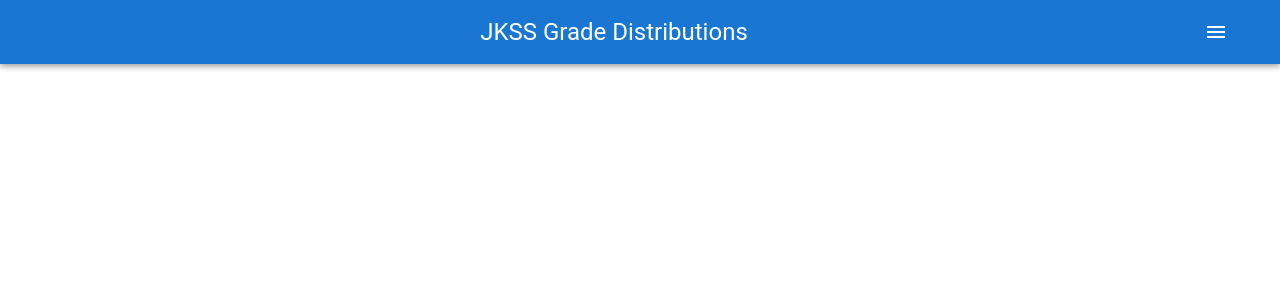
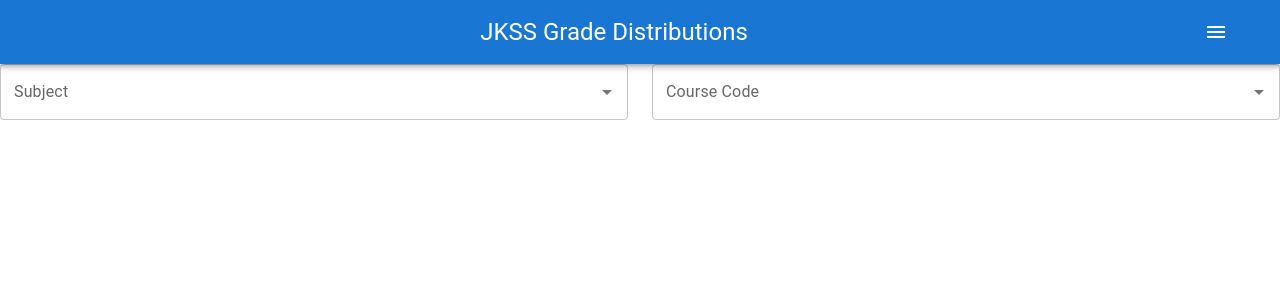
Before and after one commit to sohilgoswami/jkss, a React (Create React App) app in the folder frontend/: page / in a window 1280 px wide. Shown: the top 300 px of the page. Built offline with nearby package versions, Linux system fonts and the light colour scheme.

Commit message:
updated inputs

```diff
--- a/frontend/src/App.js
+++ b/frontend/src/App.js
@@ -1,11 +1,13 @@
 import logo from './logo.svg';
 import './App.css';
 import Menubar from './components/Menubar';
+import InputFields from './components/InputFields';
 
 function App() {
   return (
     <div className="App">
       <Menubar/>
+      <InputFields/>
     </div>
   );
 }
--- a/frontend/src/components/InputFields.js
+++ b/frontend/src/components/InputFields.js
@@ -0,0 +1,155 @@
+import * as React from 'react';
+import TextField from '@mui/material/TextField';
+import Autocomplete from '@mui/material/Autocomplete';
+import { Grid } from '@mui/material';
+
+export default function InputFields() {
+  return (
+    <Grid container spacing = {3}>
+        <Grid item xs={12} sm={6}>
+          <Autocomplete
+            disablePortal
+            id="combo-box-demo"
+            options={top100Films}
+            renderInput={(params) => <TextField {...params} label="Subject" />}
+          />
+        </Grid>
+        <Grid item xs={12} sm={6}>
+          <Autocomplete
+            disablePortal
+            id="combo-box-demo"
+            options={top100Films}
+            renderInput={(params) => <TextField {...params} label="Course Code" />}
+          />
+        </Grid>
+    </Grid>
+  );
+}
+
+// Top 100 films as rated by IMDb users. http://www.imdb.com/chart/top
+const top100Films = [
+  { label: 'The Shawshank Redemption', year: 1994 },
+  { label: 'The Godfather', year: 1972 },
+  { label: 'The Godfather: Part II', year: 1974 },
+  { label: 'The Dark Knight', year: 2008 },
+  { label: '12 Angry Men', year: 1957 },
+  { label: "Schindler's List", year: 1993 },
+  { label: 'Pulp Fiction', year: 1994 },
+  {
+    label: 'The Lord of the Rings: The Return of the King',
+    year: 2003,
+  },
+  { label: 'The Good, the Bad and the Ugly', year: 1966 },
+  { label: 'Fight Club', year: 1999 },
+  {
+    label: 'The Lord of the Rings: The Fellowship of the Ring',
+    year: 2001,
+  },
+  {
+    label: 'Star Wars: Episode V - The Empire Strikes Back',
+    year: 1980,
+  },
+  { label: 'Forrest Gump', year: 1994 },
+  { label: 'Inception', year: 2010 },
+  {
+    label: 'The Lord of the Rings: The Two Towers',
+    year: 2002,
+  },
+  { label: "One Flew Over the Cuckoo's Nest", year: 1975 },
+  { label: 'Goodfellas', year: 1990 },
+  { label: 'The Matrix', year: 1999 },
+  { label: 'Seven Samurai', year: 1954 },
+  {
+    label: 'Star Wars: Episode IV - A New Hope',
+    year: 1977,
+  },
+  { label: 'City of God', year: 2002 },
+  { label: 'Se7en', year: 1995 },
+  { label: 'The Silence of the Lambs', year: 1991 },
+  { label: "It's a Wonderful Life", year: 1946 },
+  { label: 'Life Is Beautiful', year: 1997 },
+  { label: 'The Usual Suspects', year: 1995 },
+  { label: 'Léon: The Professional', year: 1994 },
+  { label: 'Spirited Away', year: 2001 },
+  { label: 'Saving Private Ryan', year: 1998 },
+  { label: 'Once Upon a Time in the West', year: 1968 },
+  { label: 'American History X', year: 1998 },
+  { label: 'Interstellar', year: 2014 },
+  { label: 'Casablanca', year: 1942 },
+  { label: 'City Lights', year: 1931 },
+  { label: 'Psycho', year: 1960 },
+  { label: 'The Green Mile', year: 1999 },
+  { label: 'The Intouchables', year: 2011 },
+  { label: 'Modern Times', year: 1936 },
+  { label: 'Raiders of the Lost Ark', year: 1981 },
+  { label: 'Rear Window', year: 1954 },
+  { label: 'The Pianist', year: 2002 },
+  { label: 'The Departed', year: 2006 },
+  { label: 'Terminator 2: Judgment Day', year: 1991 },
+  { label: 'Back to the Future', year: 1985 },
+  { label: 'Whiplash', year: 2014 },
+  { label: 'Gladiator', year: 2000 },
+  { label: 'Memento', year: 2000 },
+  { label: 'The Prestige', year: 2006 },
+  { label: 'The Lion King', year: 1994 },
+  { label: 'Apocalypse Now', year: 1979 },
+  { label: 'Alien', year: 1979 },
+  { label: 'Sunset Boulevard', year: 1950 },
+  {
+    label: 'Dr. Strangelove or: How I Learned to Stop Worrying and Love the Bomb',
+    year: 1964,
+  },
+  { label: 'The Great Dictator', year: 1940 },
+  { label: 'Cinema Paradiso', year: 1988 },
+  { label: 'The Lives of Others', year: 2006 },
+  { label: 'Grave of the Fireflies', year: 1988 },
+  { label: 'Paths of Glory', year: 1957 },
+  { label: 'Django Unchained', year: 2012 },
+  { label: 'The Shining', year: 1980 },
+  { label: 'WALL·E', year: 2008 },
+  { label: 'American Beauty', year: 1999 },
+  { label: 'The Dark Knight Rises', year: 2012 },
+  { label: 'Princess Mononoke', year: 1997 },
+  { label: 'Aliens', year: 1986 },
+  { label: 'Oldboy', year: 2003 },
+  { label: 'Once Upon a Time in America', year: 1984 },
+  { label: 'Witness for the Prosecution', year: 1957 },
+  { label: 'Das Boot', year: 1981 },
+  { label: 'Citizen Kane', year: 1941 },
+  { label: 'North by Northwest', year: 1959 },
+  { label: 'Vertigo', year: 1958 },
+  {
+    label: 'Star Wars: Episode VI - Return of the Jedi',
+    year: 1983,
+  },
+  { label: 'Reservoir Dogs', year: 1992 },
+  { label: 'Braveheart', year: 1995 },
+  { label: 'M', year: 1931 },
+  { label: 'Requiem for a Dream', year: 2000 },
+  { label: 'Amélie', year: 2001 },
+  { label: 'A Clockwork Orange', year: 1971 },
+  { label: 'Like Stars on Earth', year: 2007 },
+  { label: 'Taxi Driver', year: 1976 },
+  { label: 'Lawrence of Arabia', year: 1962 },
+  { label: 'Double Indemnity', year: 1944 },
+  {
+    label: 'Eternal Sunshine of the Spotless Mind',
+    year: 2004,
+  },
+  { label: 'Amadeus', year: 1984 },
+  { label: 'To Kill a Mockingbird', year: 1962 },
+  { label: 'Toy Story 3', year: 2010 },
+  { label: 'Logan', year: 2017 },
+  { label: 'Full Metal Jacket', year: 1987 },
+  { label: 'Dangal', year: 2016 },
+  { label: 'The Sting', year: 1973 },
+  { label: '2001: A Space Odyssey', year: 1968 },
+  { label: "Singin' in the Rain", year: 1952 },
+  { label: 'Toy Story', year: 1995 },
+  { label: 'Bicycle Thieves', year: 1948 },
+  { label: 'The Kid', year: 1921 },
+  { label: 'Inglourious Basterds', year: 2009 },
+  { label: 'Snatch', year: 2000 },
+  { label: '3 Idiots', year: 2009 },
+  { label: 'Monty Python and the Holy Grail', year: 1975 },
+];
```
